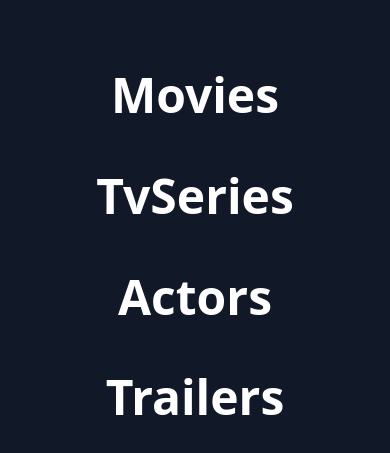
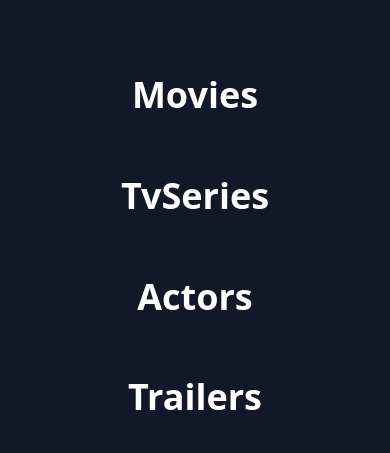
Before and after one commit to Saba-Var/jQuery-Movie-App, a website: page index.html in a window 390 px wide. Both pictures are taken after a click on the button "Open main menu". Shown: the part 67-520 px from the top of the page. Drawn offline with nearby package versions, Linux system fonts and the light colour scheme.

Commit message:
chore: remove unnecessary div

```diff
--- a/index.html
+++ b/index.html
@@ -15,35 +15,6 @@
       class="isolate h-screen w-full bg-cover bg-no-repeat bg-center overflow-hidden"
       style="background-image: url('./assets/images/avengers-poster.jpg')"
     >
-      <div
-        class="absolute inset-x-0 top-[-10rem] -z-10 transform-gpu overflow-hidden blur-3xl sm:top-[-20rem]"
-      >
-        <svg
-          class="relative left-[calc(50%-11rem)] -z-10 h-[21.1875rem] max-w-none -translate-x-1/2 rotate-[30deg] sm:left-[calc(50%-30rem)] sm:h-[42.375rem]"
-          viewBox="0 0 1155 678"
-          fill="none"
-          xmlns="http://www.w3.org/2000/svg"
-        >
-          <path
-            fill="url(#45de2b6b-92d5-4d68-a6a0-9b9b2abad533)"
-            fill-opacity=".3"
-            d="M317.219 518.975L203.852 678 0 438.341l317.219 80.634 204.172-286.402c1.307 132.337 45.083 346.658 209.733 145.248C936.936 126.058 882.053-94.234 1031.02 41.331c119.18 108.451 130.68 295.337 121.53 375.223L855 299l21.173 362.054-558.954-142.079z"
-          />
-          <defs>
-            <linearGradient
-              id="45de2b6b-92d5-4d68-a6a0-9b9b2abad533"
-              x1="1155.49"
-              x2="-78.208"
-              y1=".177"
-              y2="474.645"
-              gradientUnits="userSpaceOnUse"
-            >
-              <stop stop-color="#9089FC"></stop>
-              <stop offset="1" stop-color="#FF80B5"></stop>
-            </linearGradient>
-          </defs>
-        </svg>
-      </div>
       <div class="px-6 pt-6 lg:px-8">
         <div>
           <nav
@@ -159,25 +130,25 @@
                   >
                     <a
                       href="#"
-                      class="-mx-3 block rounded-lg py-2 px-3 text-5xl font-semibold leading-7 text-white"
+                      class="-mx-3 block rounded-lg py-2 px-3 text-4xl font-semibold leading-7 text-white"
                       >Movies</a
                     >
 
                     <a
                       href="#"
-                      class="-mx-3 block rounded-lg py-2 px-3 text-5xl font-semibold leading-7 text-white"
+                      class="-mx-3 block rounded-lg py-2 px-3 text-4xl font-semibold leading-7 text-white"
                       >TvSeries</a
                     >
 
                     <a
                       href="#"
-                      class="-mx-3 block rounded-lg py-2 px-3 text-5xl font-semibold leading-7 text-white"
+                      class="-mx-3 block rounded-lg py-2 px-3 text-4xl font-semibold leading-7 text-white"
                       >Actors</a
                     >
 
                     <a
                       href="#"
-                      class="-mx-3 block rounded-lg py-2 px-3 text-5xl font-semibold leading-7 text-white"
+                      class="-mx-3 block rounded-lg py-2 px-3 text-4xl font-semibold leading-7 text-white"
                       >Trailers</a
                     >
                   </div>
@@ -212,16 +183,12 @@
                     class="inline-block rounded-lg bg-red-600 px-4 py-1.5 text-base font-semibold leading-7 text-white shadow-sm ring-1 ring-red-600 hover:bg-red-700 hover:ring-red-700"
                   >
                     Get started
-                    <span class="text-indigo-200" aria-hidden="true"
-                      >&rarr;</span
-                    >
                   </a>
                   <a
                     href="#"
                     class="inline-block rounded-lg px-4 py-1.5 text-base font-semibold leading-7 text-white ring-1 ring-white"
                   >
                     Live demo
-                    <span class="text-white" aria-hidden="true">&rarr;</span>
                   </a>
                 </div>
               </div>
```
Also changed, not shown: dist/output.css, 1 other file.
